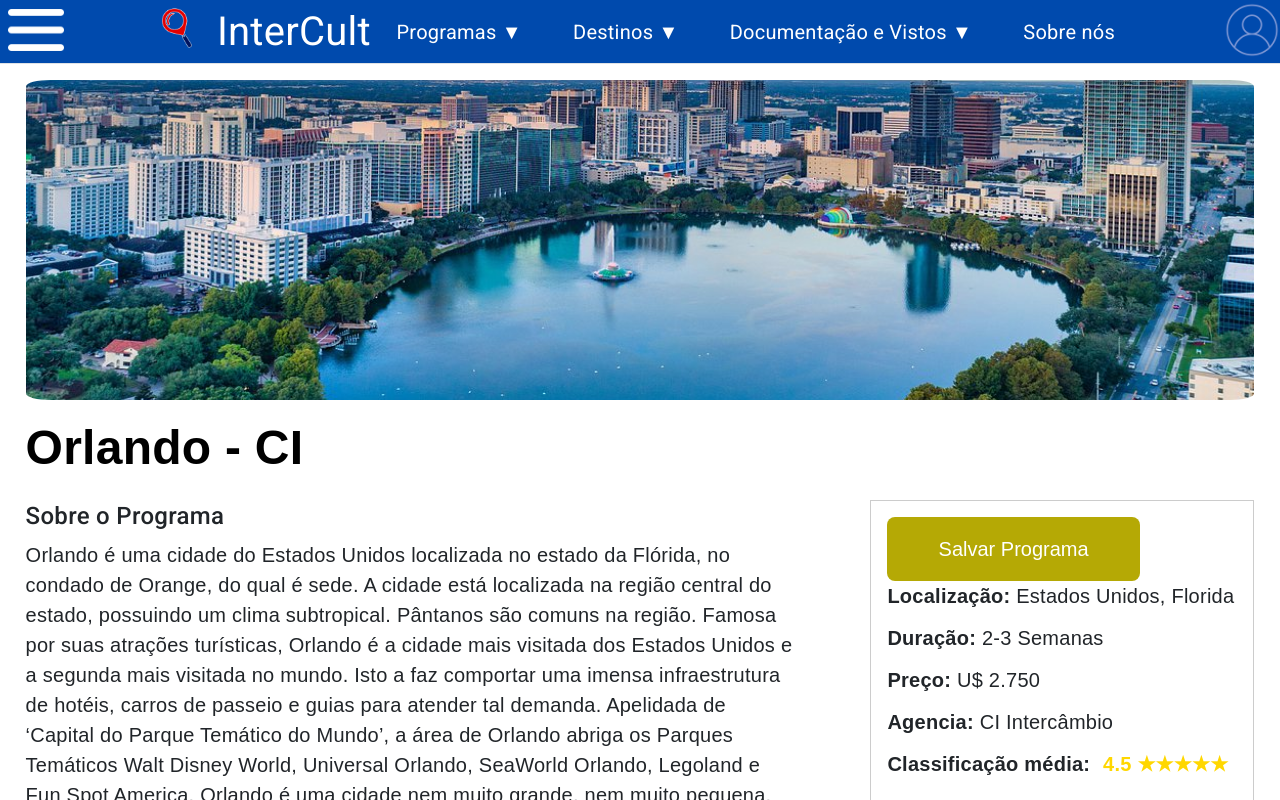
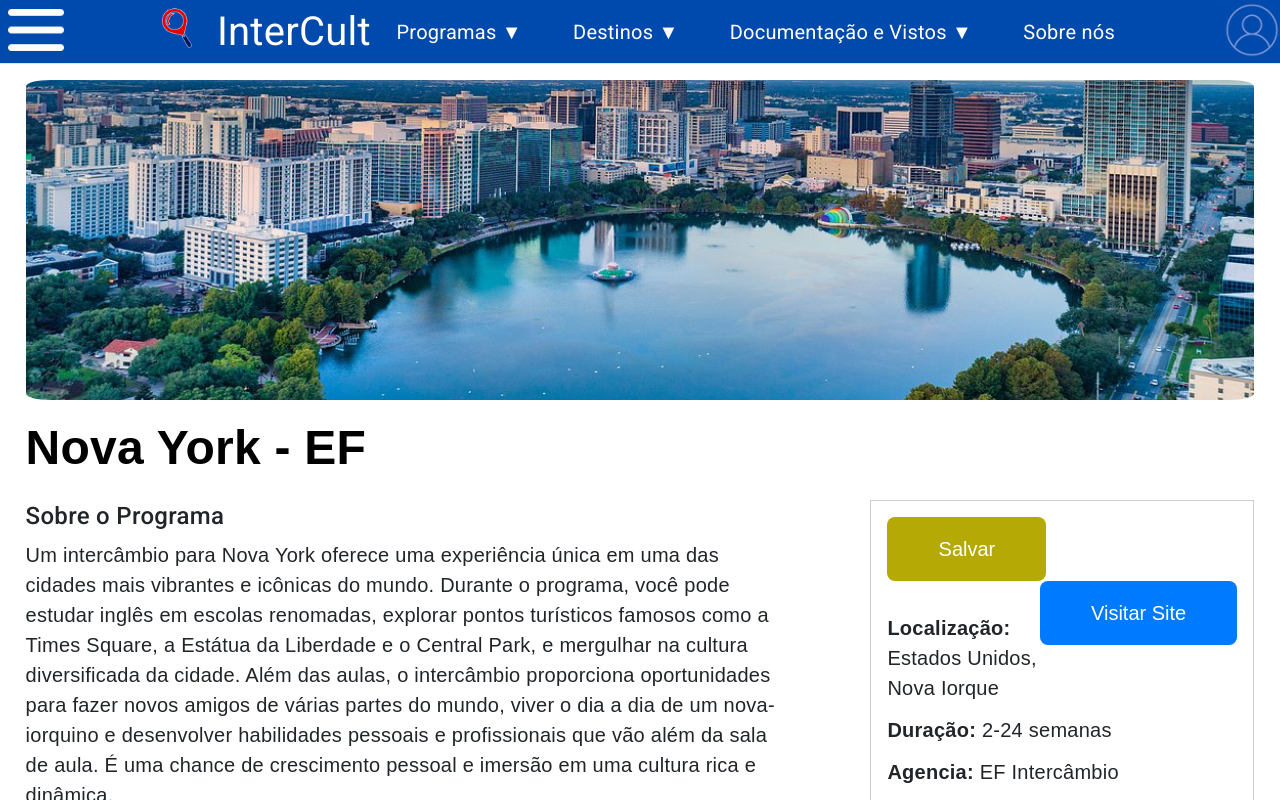
Before and after one commit to Dallacqua90125/IntercultV1, an Angular app in the folder TCC/InterCult/: page /america in a window 1280 px wide. Shown: the top 800 px of the page. Built offline with nearby package versions, Linux system fonts and the light colour scheme.

Commit message:
arrumei o baguio aq - andre

```diff
--- a/TCC/InterCult/src/app/componentes/programs/programs.component.html
+++ b/TCC/InterCult/src/app/componentes/programs/programs.component.html
@@ -15,7 +15,7 @@
             </div>
         </div>
         <div class="program">
-            <img [routerLink]="['/america']" [src]="imgcidade1" alt="Programa">
+            <img [routerLink]="['/america']" [src]="imgcidade5" alt="Programa">
             <div class="details">
                 <span>Agência</span>
                 <a href="#">Programa/Curso</a>
--- a/TCC/InterCult/src/app/pages/eua/eua.component.html
+++ b/TCC/InterCult/src/app/pages/eua/eua.component.html
@@ -3,14 +3,14 @@
 <body>
     <div class="main">
         <div class="picture"></div>
-        <div class="title">Orlando - CI</div>
+        <div class="title">Nova York - EF</div>
         <div class="details">
             <div class="info">
                 <h2>Sobre o Programa</h2>
-                <p>Orlando é uma cidade do Estados Unidos localizada no estado da Flórida, no condado de Orange, do qual é sede. A cidade está localizada na região central do estado, possuindo um clima subtropical. Pântanos são comuns na região.
-                    Famosa por suas atrações turísticas, Orlando é a cidade mais visitada dos Estados Unidos e a segunda mais visitada no mundo. Isto a faz comportar uma imensa infraestrutura de hotéis, carros de passeio e guias para atender tal demanda.
-                    Apelidada de ‘Capital do Parque Temático do Mundo’, a área de Orlando abriga os Parques Temáticos Walt Disney World, Universal Orlando, SeaWorld Orlando, Legoland e Fun Spot America.
-                    Orlando é uma cidade nem muito grande, nem muito pequena, que surpreende pela qualidade de vida, organização e limpeza.</p>
+                <p>Um intercâmbio para Nova York oferece uma experiência única em uma das cidades mais vibrantes e icônicas do mundo.
+                Durante o programa, você pode estudar inglês em escolas renomadas, explorar pontos turísticos famosos como a Times Square, a Estátua da Liberdade e o Central Park, e mergulhar na cultura diversificada da cidade.
+                Além das aulas, o intercâmbio proporciona oportunidades para fazer novos amigos de várias partes do mundo, viver o dia a dia de um nova-iorquino e desenvolver habilidades pessoais e profissionais que vão além da sala de aula.
+                É uma chance de crescimento pessoal e imersão em uma cultura rica e dinâmica.</p>
                 <h2>Vídeos e Fotos</h2>
                 <div class="media" >
                     <div><img [src]="imgcidade2" style="height:100%; width: auto; box-shadow: 0 4px 10px rgba(0, 0, 0, 0.5);" alt=""></div>
@@ -18,11 +18,13 @@
                 </div>
             </div>
             <div class="sidebar">
-                <a href="#" ><button class="button2">Salvar Programa</button> </a>
-                <p><strong>Localização:</strong> Estados Unidos, Florida</p>
-                <p><strong>Duração:</strong> 2-3 Semanas</p>
-                <p><strong>Preço:</strong> U$ 2.750</p>
-                <p><strong>Agencia:</strong> CI Intercâmbio</p>
+                <div style="width: 100%;margin-bottom: 2vh;height:10vh">
+                    <a href="#" style='float:left'><button class="button2">Salvar</button> </a>
+                    <a href="https://www.ef.com.br/pg/intercambio/estados-unidos/nova-york/" target="_blank" style="color:white;text-decoration: none;float:right"><button class="button3">Visitar Site</button></a>
+                </div>
+                <p><strong>Localização:</strong> Estados Unidos, Nova Iorque</p>
+                <p><strong>Duração:</strong> 2-24 semanas</p>
+                <p><strong>Agencia:</strong> EF Intercâmbio</p>
                 <p><strong>Classificação média:</strong> <strong style="color: gold;margin-left: 1vw;">4.5 ★★★★★</strong></p>
             </div>
         </div>
--- a/TCC/InterCult/src/app/pages/france/france.component.html
+++ b/TCC/InterCult/src/app/pages/france/france.component.html
@@ -19,7 +19,7 @@
             <div class="sidebar">
                 <div style="width: 100%;margin-bottom: 2vh;height:10vh">
                     <a href="#" style='float:left'><button class="button2">Salvar</button> </a>
-                    <a href="https://encurtador.com.br/4iq22" target="_blank" style="color:white;text-decoration: none;float:right"><button class="button3">Visitar Site</button></a>
+                    <a href="https://www.ef.com.br/lt-ind/destinations/france/paris/" target="_blank" style="color:white;text-decoration: none;float:right"><button class="button3">Visitar Site</button></a>
                 </div>
                 <p><strong>Localização:</strong> França, Paris</p>
                 <p><strong>Duração:</strong> 2-3 Semanas</p>
--- a/TCC/InterCult/src/app/pages/italy/italy.component.html
+++ b/TCC/InterCult/src/app/pages/italy/italy.component.html
@@ -25,6 +25,7 @@
                 </div>
                 <p><strong>Localização:</strong> Itália, Roma</p>
                 <p><strong>Duração:</strong> 2-3 Semanas</p>
+                <p><strong>Agência:</strong> EF Intercâmbio</p>
                 <p><strong>Classificação média:</strong> <strong style="color: gold;margin-left: 1vw;">4.5 ★★★★★</strong></p>
             </div>
         </div>
```
